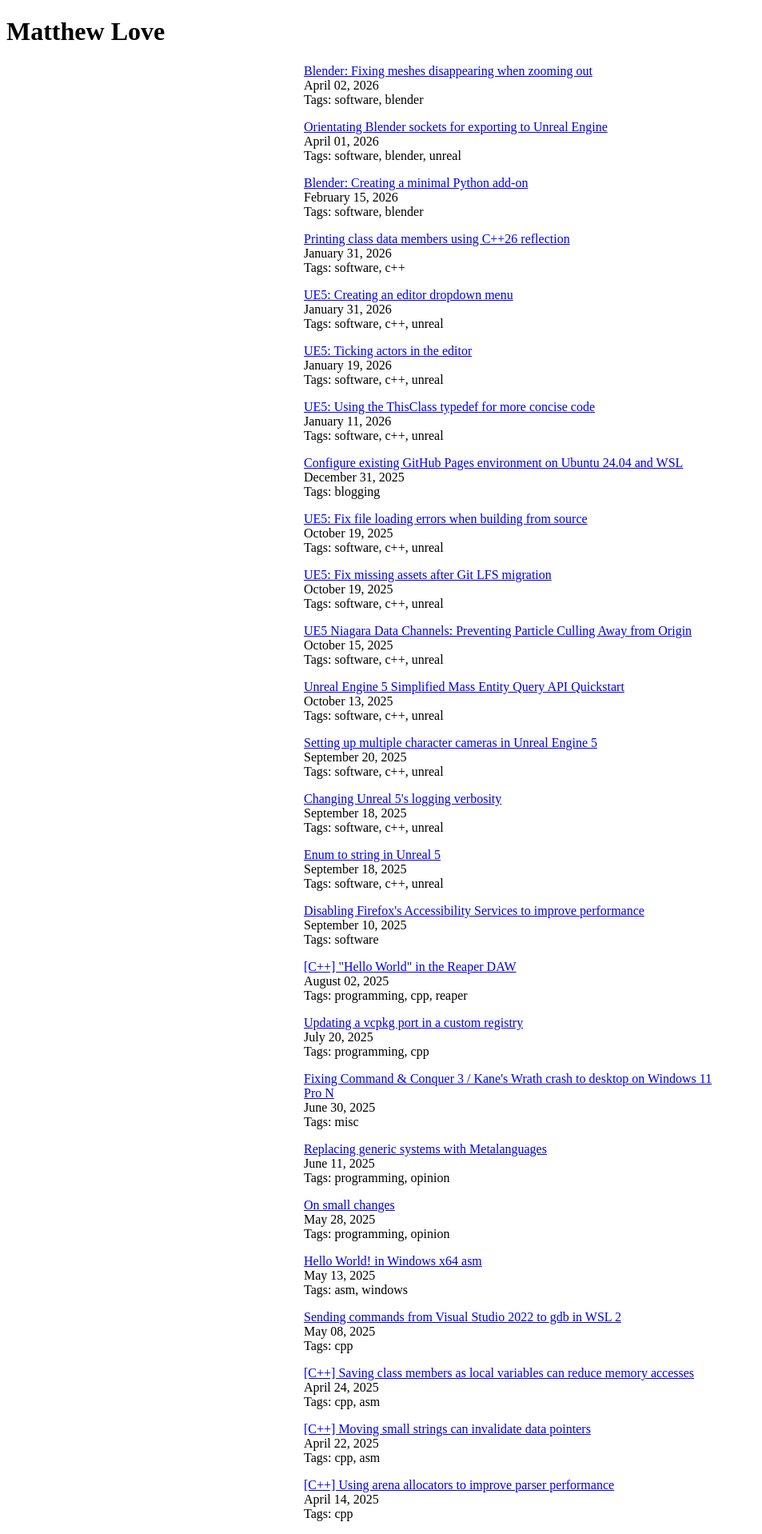
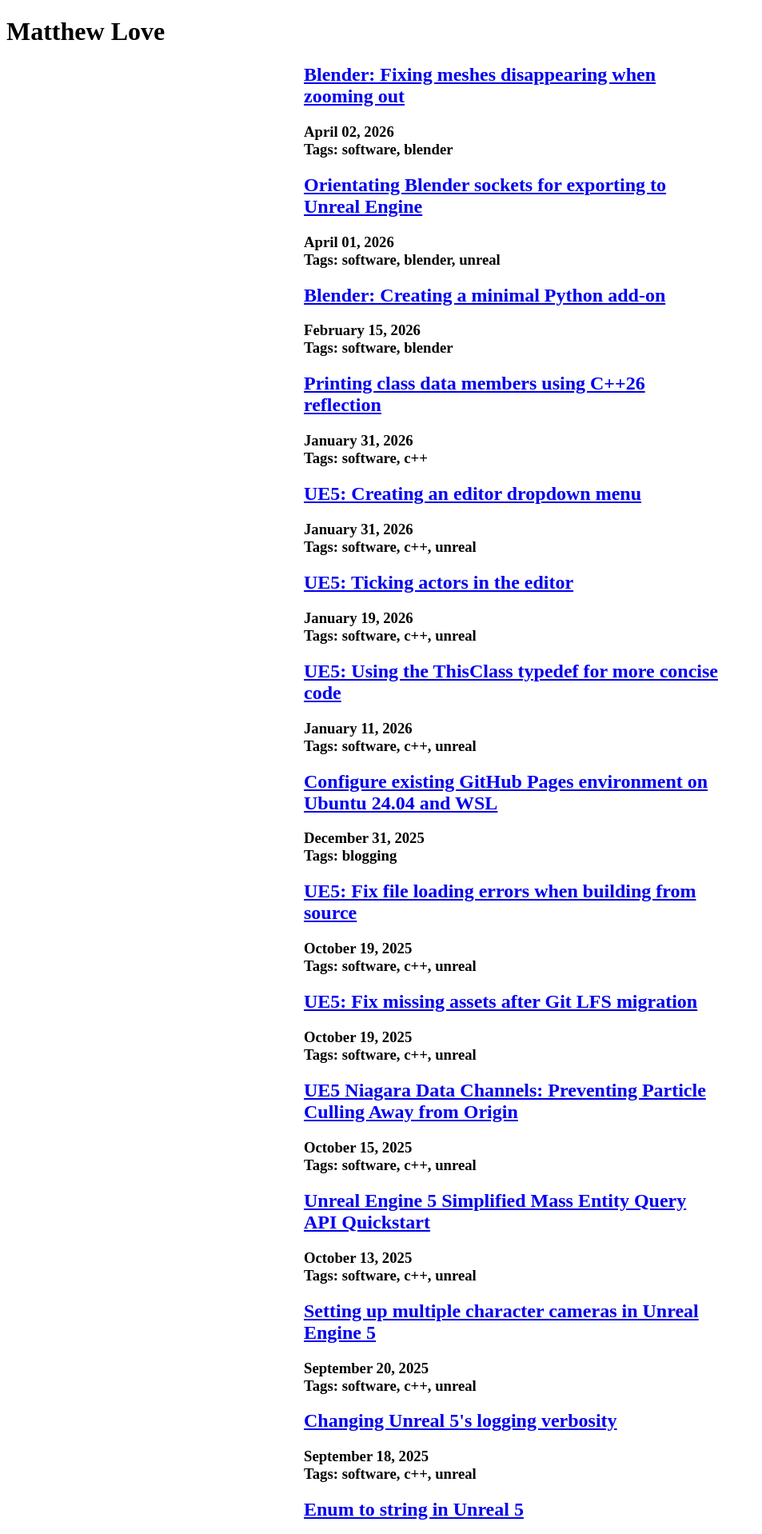
Before and after one commit to nukethebees/nukethebees.github.io, a Jekyll site: the page built from index.md, in a window 1280 px wide. Shown: the top 1918 px of the page at 80% size, without its empty margins (0-953 px from the left). Built offline with Jekyll 4.4.1, drawn with Linux system fonts in a browser that asks for light colours.

Commit message:
Use headers for the links

```diff
--- a/_layouts/home.html
+++ b/_layouts/home.html
@@ -5,11 +5,15 @@
   <ul>
   {%- for post in site.posts -%}
   <l1>
-      <p>
+      {% assign title_level = 2 %}
+      {% assign details_level = 3 %}
+      <h{{ title_level }}>
         <a href="{{ post.url | relative_url }}">
             {{ post.title }}
         </a>
         <br>
+      </h{{ title_level }}>
+      <h{{ details_level }}>
         {{ post.date | date: "%B %d, %Y"  }}
         {%- if post.categories.size > 0 -%}
             <br>
@@ -17,7 +21,7 @@
             Tags:  {{ post.categories | join: ", " }}
             </span>
         {%- endif -%}
-      </p>
+      </h{{ details_level }}>
   </l1>
   {%- endfor -%}
   </ul>
```
Lines whose indentation alone changed are shown as unchanged.
